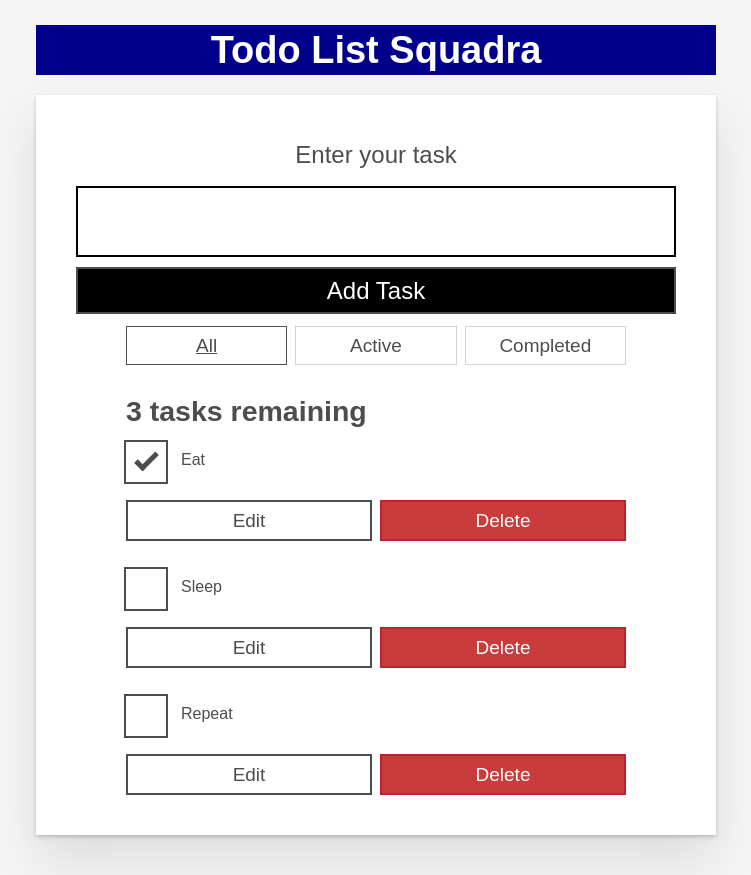
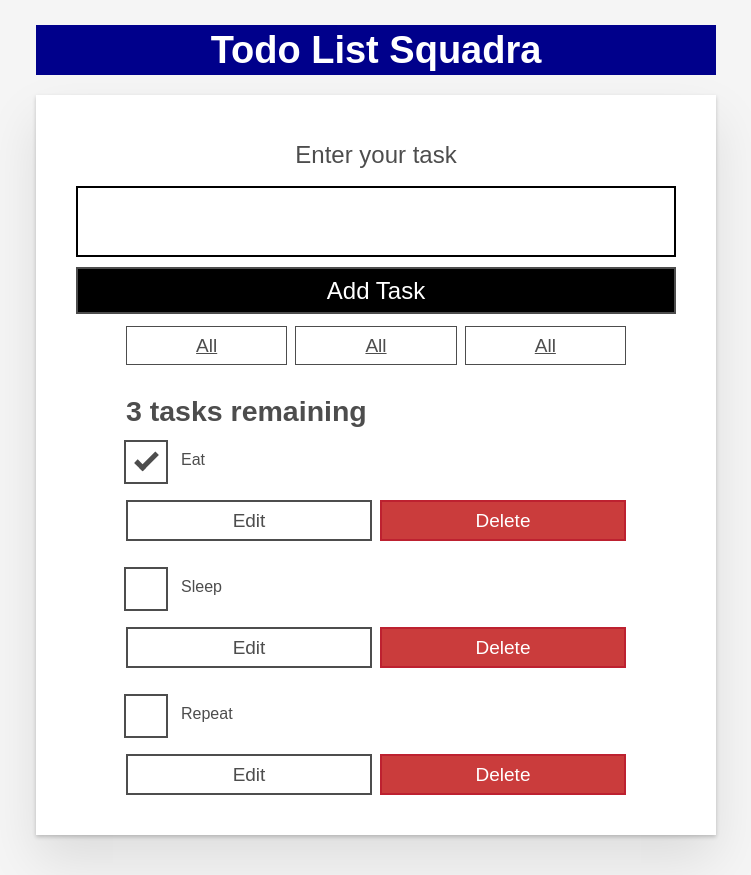
Before and after one commit to Roger-Aguiar/todo-list-squadra, a React (Create React App) app: page / in a window 1280 px wide. Shown: the whole page, without its empty margins (264-1015 px from the left). Built offline with nearby package versions, Linux system fonts and the light colour scheme.

Commit message:
It creates the Form and FilterButton components and adds them to the App component

```diff
--- a/src/App.js
+++ b/src/App.js
@@ -1,6 +1,8 @@
 //import './App.css';
 import Navbar from './components/Navbar';
 import Todo from './components/Todo';
+import Form from './components/Form';
+import FilterButtons from './components/FilterButton';
 
 function App(props)
 {
@@ -11,37 +13,12 @@ function App(props)
     <div>
       <Navbar></Navbar>
       <div className="todoapp stack-large">
-
-      <form>
-        <h2 className = "label-wrapper">
-          <label htmlFor = "new-todo-input" className = "label__lg">Enter your task</label>
-        </h2>
-
-        <input type = "text" id = "new-todo-input" className = "input input__lg" name = "text" autoComplete = "off" />
-
-        <button type = "submit" className = "btn btn__primary btn__lg">Add Task</button>
-      </form>
+        <Form />
 
         <div className = "filters btn-group stack-exception">
-
-        <button type = "button" className = "btn toggle-btn" aria-pressed = "true">
-          <span className = "visually-hidden">Show</span>
-          <span>All</span>
-          <span className = "visually-hidden">Tasks</span>
-        </button>
-
-        <button type = "button" className = "btn toggle-btn" aria-pressed = "false">
-          <span className = "visually-hidden">Show</span>
-          <span>Active</span>
-          <span className = "visually-hidden">Tasks</span>
-        </button>
-
-        <button type = "button" className = "btn toggle-btn" aria-pressed = "false">
-          <span className = "visually-hidden">Show</span>
-          <span>Completed</span>
-          <span className = "visually-hidden">Tasks</span>
-        </button>
-
+          <FilterButtons />
+          <FilterButtons />
+          <FilterButtons />
         </div>
 
         <h2 id = "list-heading">
--- /dev/null
+++ b/src/components/FilterButton.js
@@ -0,0 +1,12 @@
+import React from 'react'
+
+export default function FilterButton()
+{
+    return (
+        <button type = "button" className = "btn toggle-btn" aria-pressed = "true">
+            <span className = "visually-hidden">Show</span>
+            <span>All</span>
+            <span className = "visually-hidden">Tasks</span>
+        </button>
+    )
+}
--- /dev/null
+++ b/src/components/Form.js
@@ -0,0 +1,16 @@
+import React from 'react'
+
+export default function Form()
+{
+    return (
+        <form>
+        <h2 className = "label-wrapper">
+          <label htmlFor = "new-todo-input" className = "label__lg">Enter your task</label>
+        </h2>
+
+        <input type = "text" id = "new-todo-input" className = "input input__lg" name = "text" autoComplete = "off" />
+
+        <button type = "submit" className = "btn btn__primary btn__lg">Add Task</button>
+      </form>
+    )
+}
```
Lines whose indentation alone changed are shown as unchanged.
